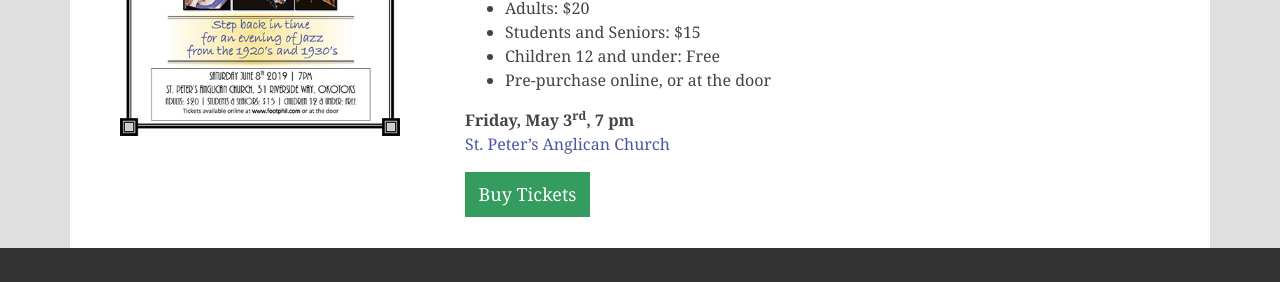
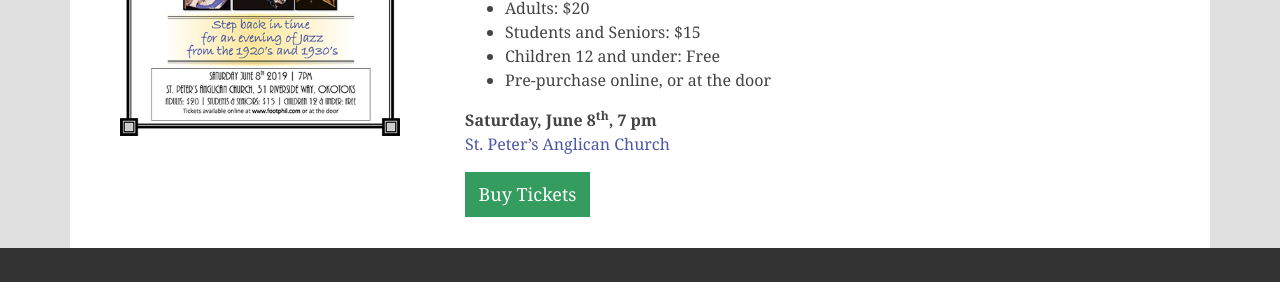
Before and after one commit to percyhanna/fps, a Jekyll site: the page built from concerts/index.html, in a window 1280 px wide and 900 px high, scrolled down 905 px. Shown: the part 436-718 px from the top of the window. Built offline with Jekyll 4.4.1, drawn with Linux system fonts in a browser that asks for light colours; nearby versions of some CDN libraries; Markdown is read by kramdown in place of the engine named in the settings.

Commit message:
Update index.html

```diff
--- a/concerts/index.html
+++ b/concerts/index.html
@@ -217,7 +217,7 @@ title: Upcoming Concerts
     <div class="row">
       <div class="col-lg-6 col-12">
         <p>
-          <strong>Friday, May 3<sup>rd</sup>, 7 pm</strong><br />
+          <strong>Saturday, June 8<sup>th</sup>, 7 pm</strong><br />
           <a
             href="https://www.google.com/maps/place/St.+Peter's+Anglican+Church/@50.7236496,-113.9832801,15z/data=!4m2!3m1!1s0x0:0x5fae5f86cd6e807a"
             target="_blank"
```
